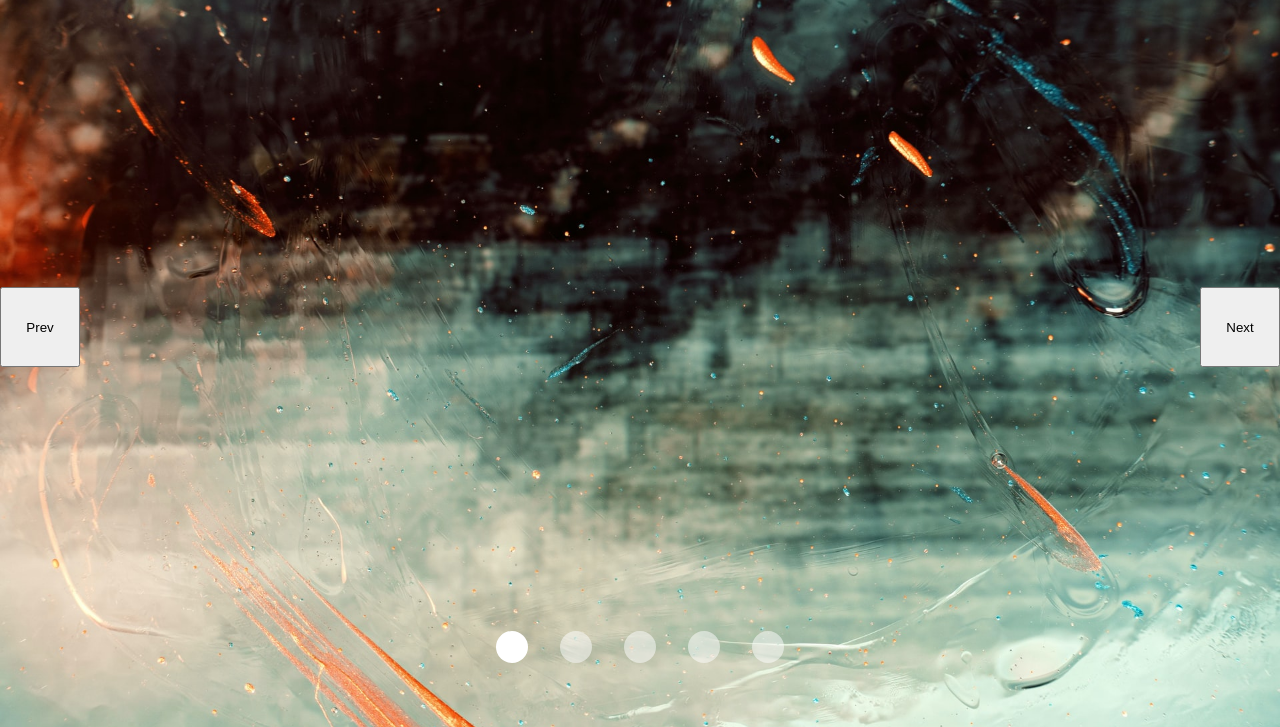
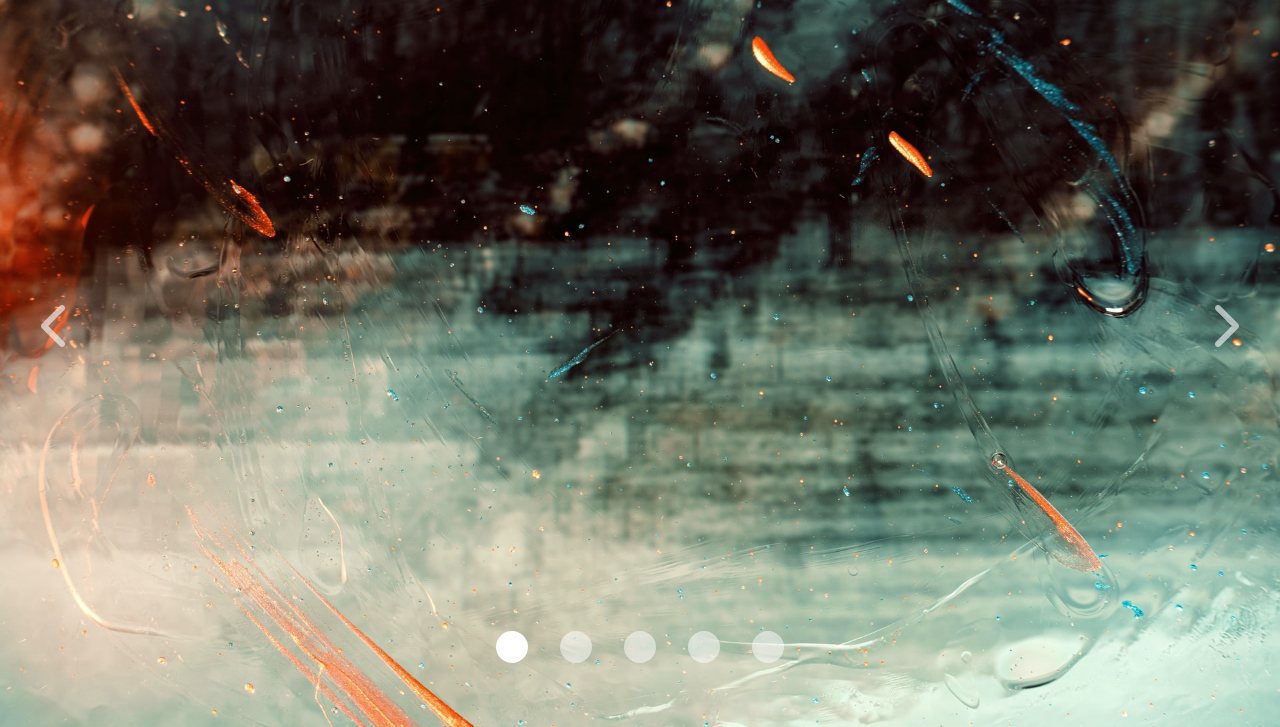
Before and after one commit to victorwikstrom/image-slider, a plain HTML site: page index.html in a window 1280 px wide. Shown: the part 73-800 px from the top of the page. Drawn offline with Linux system fonts and the light colour scheme.

Commit message:
Add final styling to all elements

```diff
--- a/index.html
+++ b/index.html
@@ -4,31 +4,31 @@
   <meta charset="UTF-8">
   <meta name="viewport" content="width=device-width, initial-scale=1.0">
   <link rel="stylesheet" href="style.css">
+  <script src="https://kit.fontawesome.com/0c8b01a51f.js" crossorigin="anonymous"></script>
   <script defer src="main.js"></script>
   <title>Slider</title>
 </head>
 <body>
   <div id='slider-container' class='slider-container'>
-    <button id='prev-btn' class='slider-btn prev-btn'>Prev</button>
-    <button id='next-btn' class='slider-btn next-btn'>Next</button>
+    <button id='prev-btn' class='slider-btn prev-btn'>
+      <i class="fas fa-chevron-left"></i>
+    </button>
+    <button id='next-btn' class='slider-btn next-btn'>
+      <i class="fas fa-chevron-right"></i>
+    </button>
     <div id='slide' class='slide'>
-      <h1>Slide 1</h1>
       <img class='img' src="./imgs/image-1.jpg" alt="">
     </div>
     <div id='slide' class='slide'>
-      <h1>Slide 2</h1>
       <img class='img' src="./imgs/image-2.jpg" alt="">
     </div>
     <div id='slide' class='slide'>
-      <h1>Slide 3</h1>
       <img class='img' src="./imgs/image-3.jpg" alt="">
     </div>
     <div id='slide' class='slide'>
-      <h1>Slide 4</h1>
       <img class='img' src="./imgs/image-4.jpg" alt="">
     </div>
     <div id='slide' class='slide'>
-      <h1>Slide 5</h1>
       <img class='img' src="./imgs/image-5.jpg" alt="">
     </div>
     <div id='indicator-container' class='indicator-container'></div>
--- a/style.css
+++ b/style.css
@@ -58,9 +58,26 @@ h1 {
 .slider-btn {
   height: 5rem;
   width: 5rem;
-
   position: absolute;
   z-index: 10;
+  margin: 1rem;
+
+  font-size: 3rem;
+  background-color: transparent;
+  color: rgba(255, 255, 255, 0.6);
+  border: none;
+  border-radius: 10px;
+  cursor: pointer;
+
+  transition: all 300ms ease;
+}
+.slider-btn:focus {
+  outline: none;
+}
+.slider-btn:hover {
+  text-shadow: 2px 4px 5px rgba(0, 0, 0, 0.274);
+  color: rgb(255, 255, 255);
+  transform: scale(1.1);
 }
 
 .next-btn {
```
